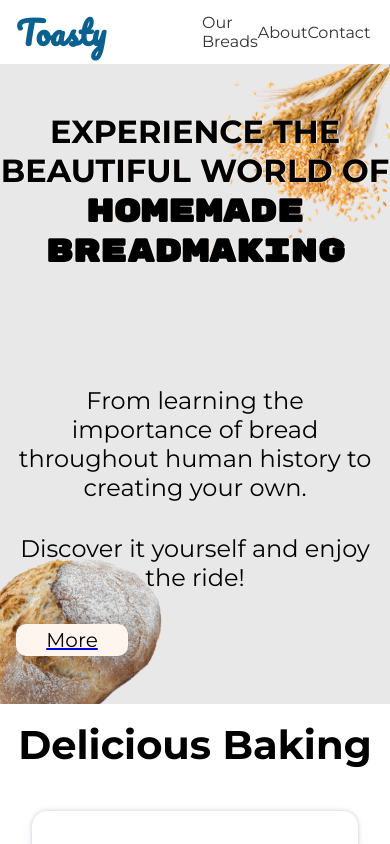
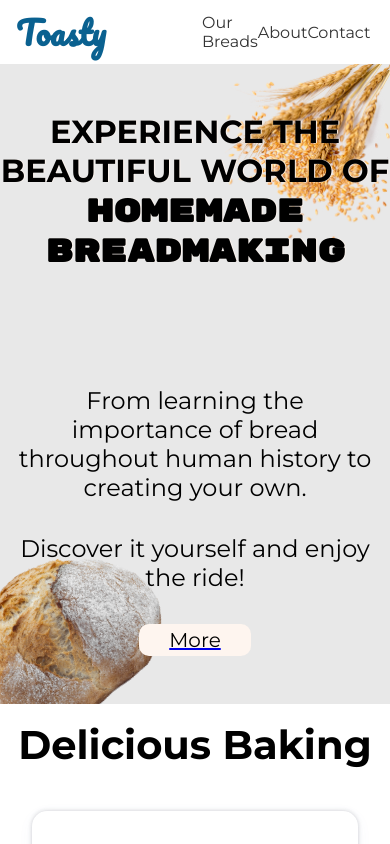
Before and after one commit to Poorple/Toasty, a React (Vite) app: page / in a window 390 px wide. Shown: the top 844 px of the page. Built offline with nearby package versions, Linux system fonts and the light colour scheme; a web font is replaced by a local one.

Commit message:
slight btn update

```diff
--- a/src/styles/home.scss
+++ b/src/styles/home.scss
@@ -38,16 +38,17 @@ section{
         right:20%;
         bottom:15%;
         z-index: 2;
+        a{
+            position: relative;
+            align-self: flex-end;
+            right:10%;
         button{
-            position: relative;
             background: var(--fourth-color);
             display:grid;
             place-content: center;
             width:7rem;
             height:1.5rem;
             font-size: 1.25rem;
-            align-self: flex-end;
-            right:10%;
             padding:1rem;
             border-radius:10px;
             border:none;
@@ -57,6 +58,7 @@ section{
                 color:var(--secondary-color)
             }
         }
+    }
         animation-name: entrance-rightside;
         animation-duration: 1.5s;
     }
@@ -104,10 +106,6 @@ section{
             bottom:2rem;
             translate:0;
             padding:1rem;
-            button{
-                align-self: center;
-                right: 0;
-            }
         }
         .grains{
             position: absolute;
@@ -136,10 +134,9 @@ section{
             right:0;
             translate:0;
             padding:1rem;
-            button{
+            a{
                 align-self: center;
-                right: 0;
-            }
+                right: 0;}
         }
         .grains{
             position: absolute;
@@ -168,10 +165,9 @@ section{
             right:0;
             translate:0;
             padding:1rem;
-            button{
+            a{
                 align-self: center;
-                right: 0;
-            }
+                right: 0;}
         }
         .grains{
             position: absolute;
```
